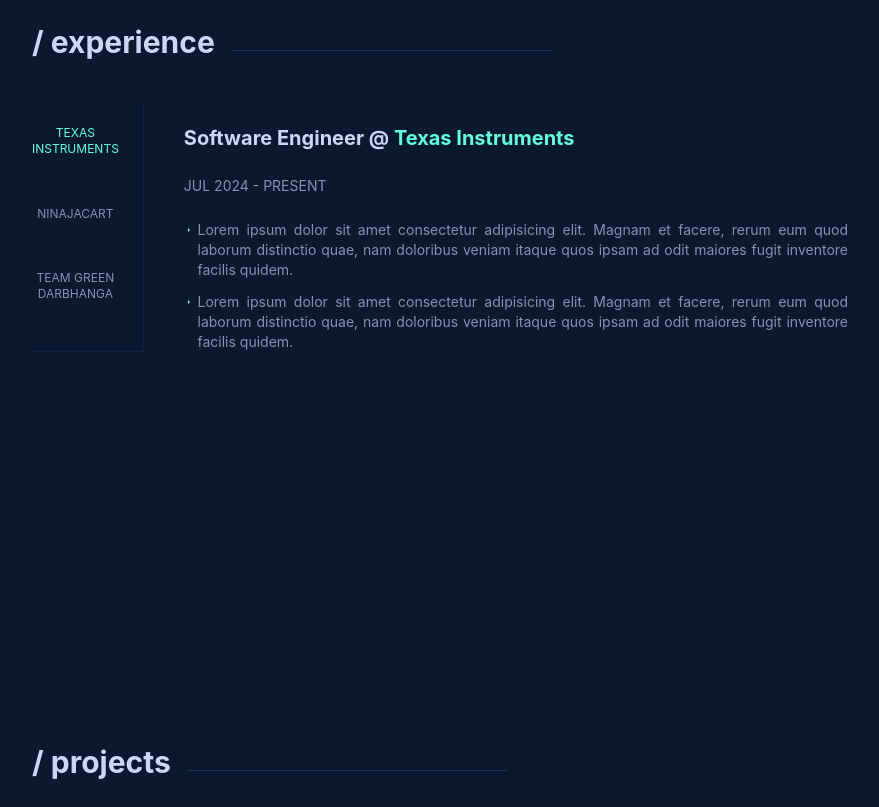
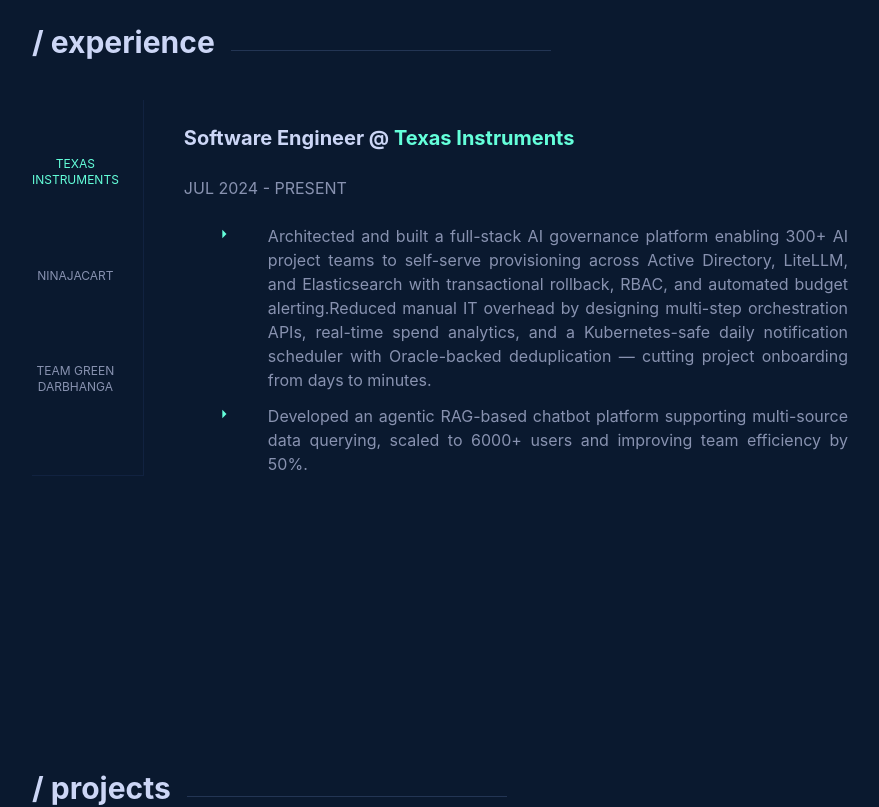
Before and after one commit to aakritichoudhary/aakriti, a React (Vite) app: page / in a window 1280 px wide. Shown: the part 1520-2327 px from the top of the page, without its empty margins (200-1079 px from the left). Built offline with nearby package versions, Linux system fonts and the light colour scheme.

Commit message:
replaced dummy content

```diff
--- a/index.html
+++ b/index.html
@@ -7,7 +7,7 @@
     <link href="/src/index.css" rel="stylesheet" />
     <title>Aakriti Choudhary</title>
   </head>
-  <body>
+  <body class="font-sans">
     <div id="root"></div>
     <script type="module" src="/src/main.jsx"></script>
   </body>
--- a/src/components/About.jsx
+++ b/src/components/About.jsx
@@ -1,21 +1,17 @@
-import SectionHeader from './SectionHeader'
-import aakritiImg from '../assets/aakriti.jpg'
-import ListItem from './ListItem'
+import SectionHeader from "./SectionHeader";
+import aakritiImg from "../assets/aakriti.jpg";
+import ListItem from "./ListItem";
 
 function About() {
   return (
-    <div
-      id="about"
-      className="min-h-[90vh] w-full px-6 md:px-8 scroll-mt-20"
-    >
+    <div id="about" className="min-h-[90vh] w-full px-6 md:px-8 scroll-mt-20">
       <SectionHeader title="about me" />
 
       <div className="flex flex-col md:flex-row items-start gap-10 md:gap-[80px]">
-
         {/* Text */}
         <div className="w-full md:w-1/3 lg:w-2/3 flex flex-col gap-4 text-slate leading-7 text-justify order-2 md:order-1">
           <div>
-            I am currently a <b>Software Engineer</b> at{' '}
+            I am currently a <b>Software Engineer</b> at{" "}
             <a
               href="https://www.ti.com/"
               target="_blank"
@@ -26,7 +22,7 @@
             </a>
             , where I build scalable <b>full-stack platforms</b> powering
             enterprise applications, with a focus on <b>AI-driven systems</b>.
-            Previously, I worked at{' '}
+            Previously, I worked at{" "}
             <a
               href="https://ninjacart.com/"
               target="_blank"
@@ -35,10 +31,11 @@
             >
               Ninjacart
             </a>
-            , developing a{' '}
+            , developing a{" "}
             <b>
               full-stack content moderation platform with role-based workflows
-            </b>.
+            </b>
+            .
           </div>
 
           <div>Here are some technologies I have been working with:</div>
@@ -68,16 +65,15 @@
           <img
             src={aakritiImg}
             alt="Aakriti"
-            className="rounded-xl w-full h-auto shadow-lg transition duration-500 hover:scale-105"
+            className="shadow-xl/30 rounded-xl w-full h-auto shadow-lg transition duration-500 hover:scale-105"
           />
         </div>
 
         {/* Spacer for centering image on md */}
         <div className="hidden md:block md:w-1/3 lg:hidden order-3"></div>
-
       </div>
     </div>
-  )
+  );
 }
 
-export default About
+export default About;
--- /dev/null
+++ b/src/components/Banner.jsx
@@ -0,0 +1,6 @@
+function Banner({text}){
+    return (
+        <div className="flex text-lightest-slate justify-center items-center rounded-lg text-lg mt-5 py-20 shadow-xl/30 ">{text}</div>
+    )
+}
+export default Banner;
--- a/src/components/Experience.jsx
+++ b/src/components/Experience.jsx
@@ -1,41 +1,44 @@
-import SectionHeader from './SectionHeader'
-import { useState } from 'react'
-import ListItem from './ListItem'
+import SectionHeader from "./SectionHeader";
+import { useState } from "react";
+import ListItem from "./ListItem";
 
 function Experience() {
   const experienceItems = [
     {
       id: 0,
-      title: 'Texas Instruments',
-      subTitle: 'Software Engineer',
-      duration: 'Jul 2024 - Present',
+      title: "Texas Instruments",
+      link: "https://www.ti.com/",
+      subTitle: "Software Engineer",
+      duration: "Jul 2024 - Present",
       description: [
-        'Lorem ipsum dolor sit amet consectetur adipisicing elit. Magnam et facere, rerum eum quod laborum distinctio quae, nam doloribus veniam itaque quos ipsam ad odit maiores fugit inventore facilis quidem.',
-        'Lorem ipsum dolor sit amet consectetur adipisicing elit. Magnam et facere, rerum eum quod laborum distinctio quae, nam doloribus veniam itaque quos ipsam ad odit maiores fugit inventore facilis quidem.',
+        "Architected and built a full-stack AI governance platform enabling 300+ AI project teams to self-serve provisioning across Active Directory, LiteLLM, and Elasticsearch with transactional rollback, RBAC, and automated budget alerting.Reduced manual IT overhead by designing multi-step orchestration APIs, real-time spend analytics, and a Kubernetes-safe daily notification scheduler with Oracle-backed deduplication — cutting project onboarding from days to minutes.",
+        "Developed an agentic RAG-based chatbot platform supporting multi-source data querying, scaled to 6000+ users and improving team efficiency by 50%.",
       ],
     },
     {
       id: 1,
-      title: 'Ninajacart',
-      subTitle: 'Software Engineer Intern',
-      duration: 'Jan 2024 - Mar 2024',
+      title: "Ninajacart",
+      link: "https://ninjacart.com/",
+      subTitle: "Software Engineer Intern",
+      duration: "Jan 2024 - Mar 2024",
       description: [
-        'Built a content moderation dashboard with a Nest.js backend, React,js frontend, integrating Mastodon APIs for decentralized content review',
-        'Implemented role-based access and moderation pipelines to support community-driven governance.',
+        "Developed a full-stack content moderation platform using React and NestJS, enabling role-based workflows and decentralized content review via external API integrations.",
+        "Delivered and successfully rolled out the product, contributing to improved moderation efficiency and receiving a full-time offer based on performance.",
       ],
     },
     {
       id: 2,
-      title: 'Team Green Darbhanga',
-      subTitle: 'Co-founder',
-      duration: 'Sep 2020 - Sep 2023',
+      title: "Team Green Darbhanga",
+      link: "https://www.instagram.com/teamgreendbg?igsh=MXA5bnpxeXIzeWxzMg==",
+      subTitle: "Co-founder",
+      duration: "Sep 2019- Sep 2022",
       description: [
-        'Officia facilis, quos quasi voluptatem molestias dicta eveniet hic pariatur voluptas sequi error iste recusandae deleniti consectetur tempore perferendis delectus autem nostrum ullam facere nisi totam. Consequuntur saepe voluptatibus culpa.',
-        'Officia facilis, quos quasi voluptatem molestias dicta eveniet hic pariatur voluptas sequi error iste recusandae deleniti consectetur tempore perferendis delectus autem nostrum ullam facere nisi totam. Consequuntur saepe voluptatibus culpa.',
+        "Co-founded and led a youth-driven initiative foxused on environmental awareness, organizing community activities and campaigns to drive local impact.",
+        "Managed outreach and coordination efforts, building engagement and participation across volunteers and stakeholders.",
       ],
     },
-  ]
-  const [activeTab, setActiveTab] = useState(0)
+  ];
+  const [activeTab, setActiveTab] = useState(0);
   return (
     <div id="experience" className="min-h-[90vh] w-full px-8 scroll-mt-20">
       <SectionHeader title="experience" />
@@ -48,9 +51,9 @@
         <TabContent items={experienceItems} activeTab={activeTab} />
       </div>
     </div>
-  )
+  );
 }
-export default Experience
+export default Experience;
 
 function TabHeader({ items, activeTab, setActiveTab }) {
   return (
@@ -58,30 +61,30 @@
       {items.map((item) => (
         <button
           key={item.id}
-          className={`uppercase ${activeTab === item.id ? 'text-green ' : 'text-slate'} hover:cursor-pointer`}
+          className={`uppercase ${activeTab === item.id ? "text-green " : "text-slate"} hover:cursor-pointer`}
           onClick={() => setActiveTab(item.id)}
         >
           {item.title}
         </button>
       ))}
     </div>
-  )
+  );
 }
 
 function TabContent({ items, activeTab }) {
   return (
-    <div className="flex gap-6 flex-col text-sm md:ml-6 mt-6 text-justify">
+    <div className="flex gap-6 flex-col md:ml-6 mt-6 text-justify">
       <div className="text-lightest-slate text-xl font-bold">
         {/* Using the active index to select a particular data */}
-        {items[activeTab].subTitle} @{' '}
-        <span className="text-green">{items[activeTab].title}</span>
+        {items[activeTab].subTitle} @{" "}
+        <a className="text-green" href={items[activeTab].link} target="_blank">{items[activeTab].title}</a>
       </div>
       <div className="uppercase text-slate">{items[activeTab].duration}</div>
       <div className="flex flex-col gap-3">
         {items[activeTab].description.map((desc) => {
-          return <ListItem text={desc} />
+          return <ListItem text={desc} />;
         })}
       </div>
     </div>
-  )
+  );
 }
--- a/src/components/Home.jsx
+++ b/src/components/Home.jsx
@@ -5,7 +5,7 @@
   return (
     <div id="home" className="flex flex-col gap-[120px] min-h-screen w-full items-center justify-center md:px-8 md:flex-row scroll-mt-20">
       {/* tudu: add cool animation here */}
-      <div className="max-w-md flex-shrink-0"><img src={memeImg} className="w-full h-auto min-w-[250px]"/></div>
+      <div className="max-w-md flex-shrink-0"><img src={memeImg} className="shadow-xl/30 w-full h-auto min-w-[250px]"/></div>
       <div className='flex flex-col items-center md:items-start text-center md:text-left max-w-md gap-8'>
           <Typewriter
             onInit={(typewriter) => {
--- a/src/components/ListItem.jsx
+++ b/src/components/ListItem.jsx
@@ -2,7 +2,7 @@
 function ListItem({ text }) {
   return (
     <div className="flex flex-row gap-1">
-      <MdArrowRight size={20} className="text-green font-bold" />
+      <MdArrowRight size={20} className="text-green font-bold min-inline-20" />
       <div className="text-slate">{text}</div>
     </div>
   )
--- a/src/index.css
+++ b/src/index.css
@@ -12,8 +12,9 @@
   --font-family-code:
     source-code-pro, Menlo, Monaco, Consolas, 'Courier New', monospace;
   --font-family:
-    -apple-system, BlinkMacSystemFont, 'Segoe UI', 'Roboto', 'Oxygen', 'Ubuntu',
-    'Cantarell', 'Fira Sans', 'Droid Sans', 'Helvetica Neue', sans-serif;
+    -apple-system, BlinkMacSystemFont, "Segoe UI", "Roboto", "Oxygen",
+    "Ubuntu", "Cantarell", "Fira Sans", "Droid Sans", "Helvetica Neue",
+    sans-serif;
 
   /* Custom blink animation */
   --animate-blink: blink 1s step-end infinite;
--- a/src/tailwind.config.js
+++ b/src/tailwind.config.js
@@ -3,13 +3,28 @@
     extend: {
       keyframes: {
         float: {
-          '0%, 100%': { transform: 'translateY(0px)' },
-          '50%': { transform: 'translateY(-10px)' },
+          "0%, 100%": { transform: "translateY(0px)" },
+          "50%": { transform: "translateY(-10px)" },
         },
       },
       animation: {
-        float: 'float 4s ease-in-out infinite',
+        float: "float 4s ease-in-out infinite",
+      },
+      fontFamily: {
+        sans: [
+          "-apple-system",
+          "BlinkMacSystemFont",
+          "Segoe UI",
+          "Roboto",
+          "Oxygen",
+          "Ubuntu",
+          "Cantarell",
+          "Fira Sans",
+          "Droid Sans",
+          "Helvetica Neue",
+          "sans-serif",
+        ],
       },
     },
   },
-}
+};
```
Also changed, not shown: src/components/Projects.jsx (+49 -45 lines).
